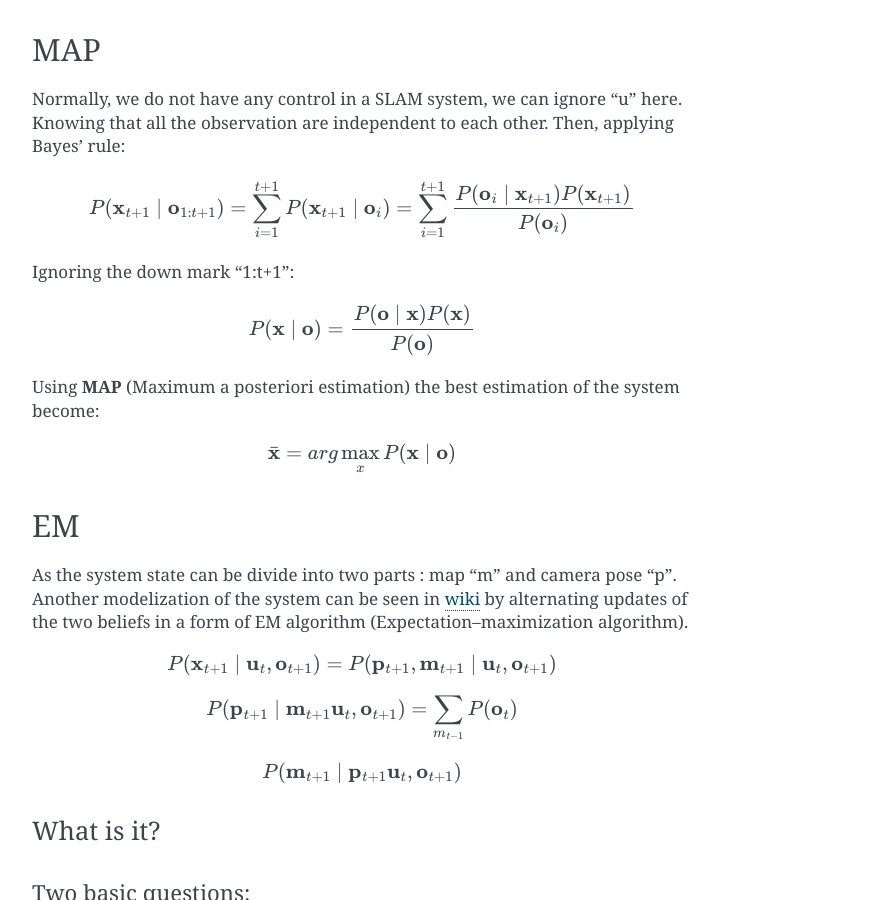
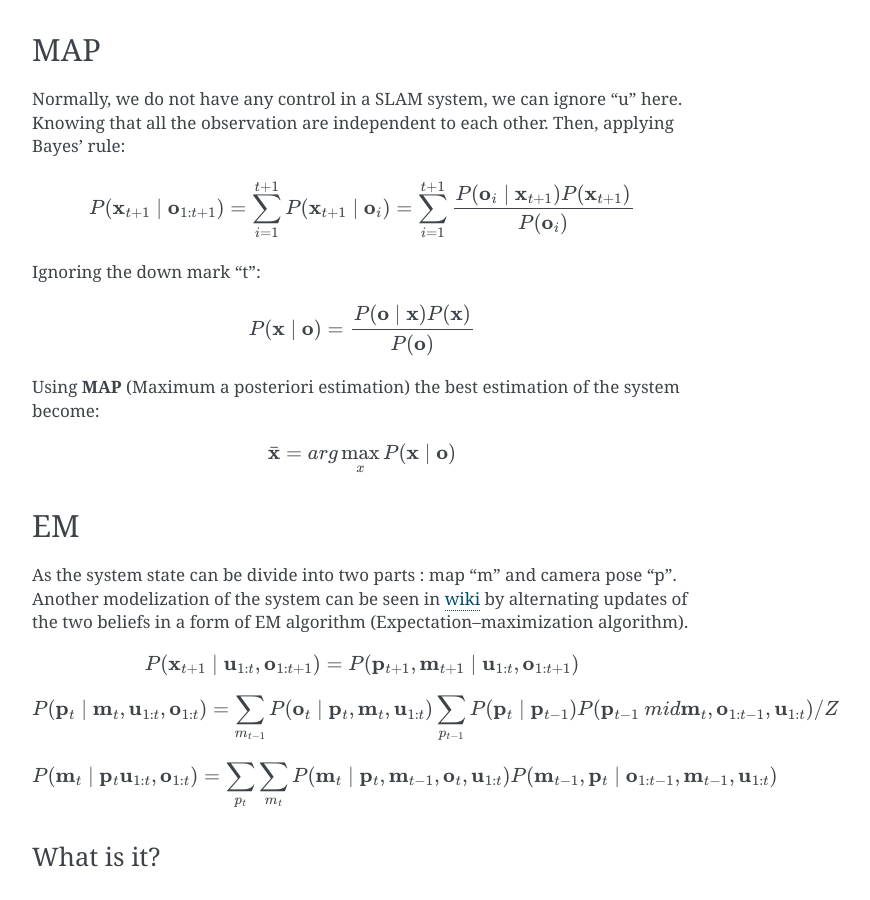
Before and after one commit to gggliuye/VIO, a Sphinx documentation site: the page built from docs/Introduction.rst, in a window 1280 px wide and 900 px high, scrolled down 1437 px. Shown: the whole window, without its empty margins (388-1258 px from the left). Built offline with Sphinx 7.4.7, drawn with Linux system fonts in a browser that asks for light colours.

Commit message:
Update Introduction.rst

```diff
--- a/docs/Introduction.rst
+++ b/docs/Introduction.rst
@@ -68,13 +68,13 @@ As the system state can be divide into two parts : map "m" and camera pose "p".
 Another modelization of the system can be seen in `wiki <https://en.wikipedia.org/wiki/Simultaneous_localization_and_mapping#Problem_definition>`_ by alternating updates of the two beliefs in a form of EM algorithm (Expectation–maximization algorithm).
 
 .. math::
-    P( \mathbf{x}_{t+1} \mid \mathbf{u}_{t} , \mathbf{o}_{t+1} ) = P( \mathbf{p}_{t+1}, \mathbf{m}_{t+1} \mid \mathbf{u}_{t} , \mathbf{o}_{t+1} )
+    P( \mathbf{x}_{t+1} \mid \mathbf{u}_{1:t} , \mathbf{o}_{1:t+1} ) = P( \mathbf{p}_{t+1}, \mathbf{m}_{t+1} \mid \mathbf{u}_{1:t} , \mathbf{o}_{1:t+1} )
 
 .. math::
-    P(\mathbf{p}_{t+1} \mid \mathbf{m}_{t+1} \mathbf{u}_{t} , \mathbf{o}_{t+1} ) = \sum_{m_{t-1}} P(\mathbf{o}_{t})
+    P(\mathbf{p}_{t} \mid \mathbf{m}_{t} , \mathbf{u}_{1:t} , \mathbf{o}_{1:t} ) = \sum_{m_{t-1}} P(\mathbf{o}_{t} \mid \mathbf{p}_{t},\mathbf{m}_{t}, \mathbf{u}_{1:t}) \sum_{p_{t-1}} P(\mathbf{p}_{t} \mid \mathbf{p}_{t-1}) P(\mathbf{p}_{t-1} \ mid \mathbf{m}_{t}, \mathbf{o}_{1:t-1}, \mathbf{u}_{1:t}) / Z
 
 .. math::
-    P(\mathbf{m}_{t+1} \mid \mathbf{p}_{t+1} \mathbf{u}_{t} , \mathbf{o}_{t+1} )
+    P(\mathbf{m}_{t} \mid \mathbf{p}_{t} \mathbf{u}_{1:t} , \mathbf{o}_{1:t} ) = \sum_{p_{t}} \sum_{m_{t}} P(\mathbf{m}_{t} \mid \mathbf{p}_{t}, \mathbf{m}_{t-1}, \mathbf{o}_{t}, \mathbf{u}_{1:t}) P(\mathbf{m}_{t-1} ,\mathbf{p}_{t} \mid \mathbf{o}_{1:t-1}, \mathbf{m}_{t-1}, \mathbf{u}_{1:t})
 
 
 
```
Also changed, not shown: other parts of docs/Introduction.rst (+1 -1 lines).
